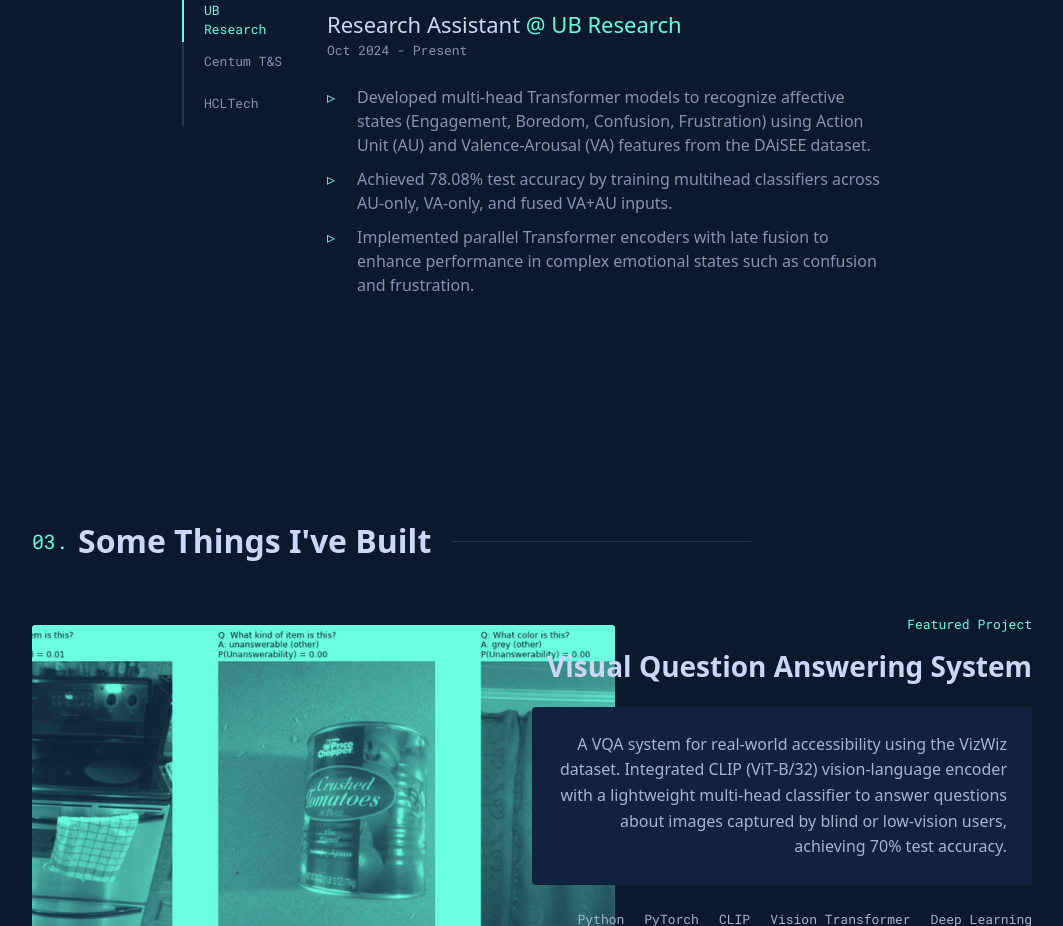
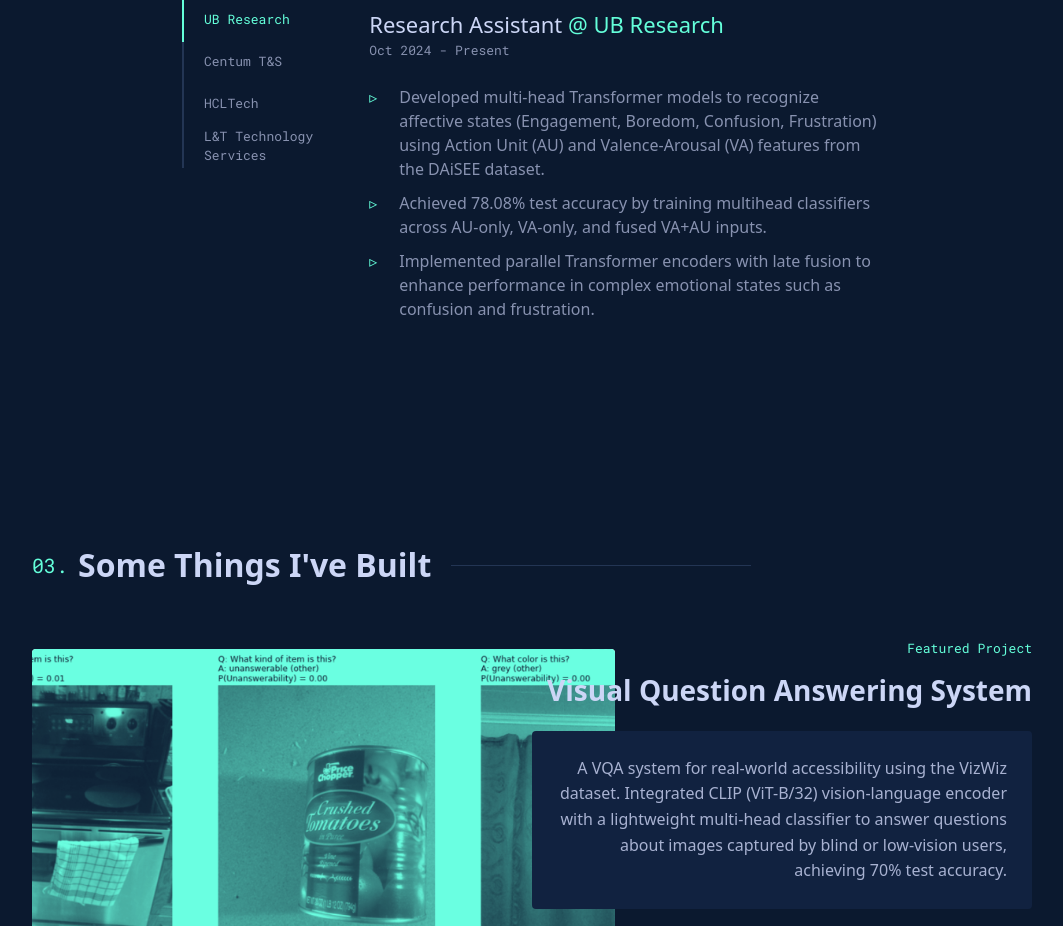
Before and after one commit to Vishnupriya-1008/Portfolio-, a Next.js app: page / in a window 1280 px wide. Shown: the part 1860-2786 px from the top of the page, without its empty margins (108-1171 px from the left). Built offline with nearby package versions, Linux system fonts and the light colour scheme.

Commit message:
feat: add L&T Technology Services internship experience

```diff
--- a/src/components/Experience.tsx
+++ b/src/components/Experience.tsx
@@ -35,6 +35,17 @@ const jobs = [
       'Built a full-stack Online Video Platform using React.js, Node.js, and MongoDB, improving system performance by 25% and reducing authentication latency by 15%.',
       'Engineered core features like JWT authentication, role-based user interfaces, and video streaming, boosting user engagement by 20% and admin efficiency by 30%.',
       'Designed and tested RESTful APIs and UI components with Material-UI, achieving a 20% drop in bug occurrences through rigorous unit testing.'
+    ]
+  },
+  {
+    company: 'L&T Technology Services',
+    url: 'https://www.ltts.com/',
+    title: 'React.js Developer Intern',
+    date: 'May 2023 - Jun 2023',
+    points: [
+      'Designed and implemented a Resume Shortlisting Application using React.js, improving efficiency in managing and evaluating job applicants resumes by 30%.',
+      'Developed responsive UI components and implemented efficient state management using React hooks and context API.',
+      'Collaborated with the HR team to understand requirements and implemented features for resume parsing and candidate evaluation.'
     ]
   }
 ]
```
